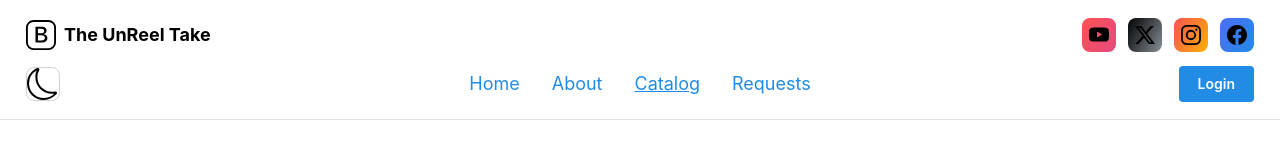
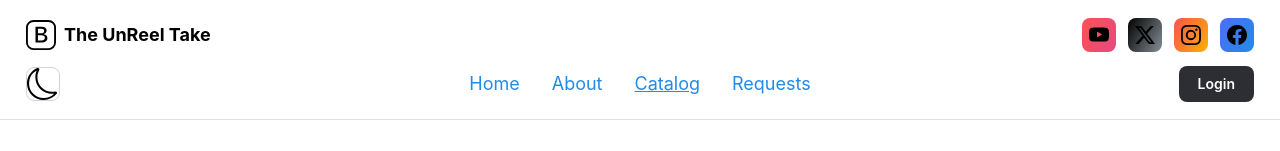
Before and after one commit to AidSucks/theunreeltake, a Next.js app: page /catalog in a window 1280 px wide. Shown: the top 151 px of the page. Built offline with nearby package versions, Linux system fonts and the light colour scheme.

Commit message:
URT-9 I should be able to click on the login button and be redirected to the login page

```diff
--- a/src/app/ui/home/HomeHeaderButtons.tsx
+++ b/src/app/ui/home/HomeHeaderButtons.tsx
@@ -7,7 +7,7 @@ export function HomeHeaderButtons() {
     <Flex h={"100%"} w={"100%"} px={{ base: "none", md: "md"}}>
       <Group w={"100%"} gap={"xs"} justify={"flex-end"}>
 
-        <Button component={Link} href={"/login"} prefetch={false} size={"sm"}>
+        <Button component={Link} href={"/login"} prefetch={false} size={"sm"} radius={"md"} color={"#2C2E33"}>
           Login
         </Button>
 
```
